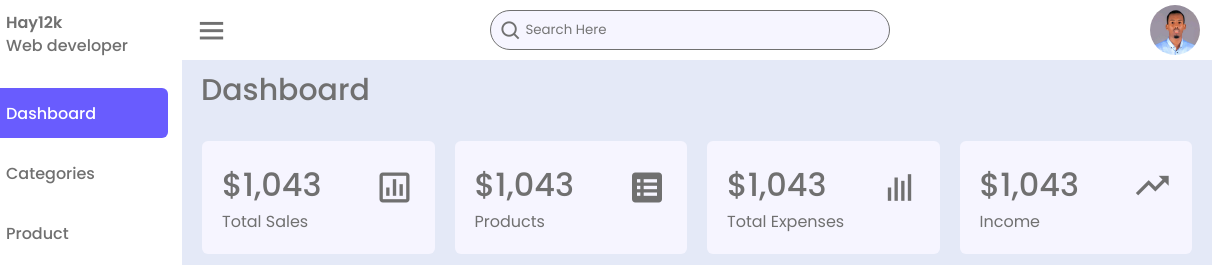
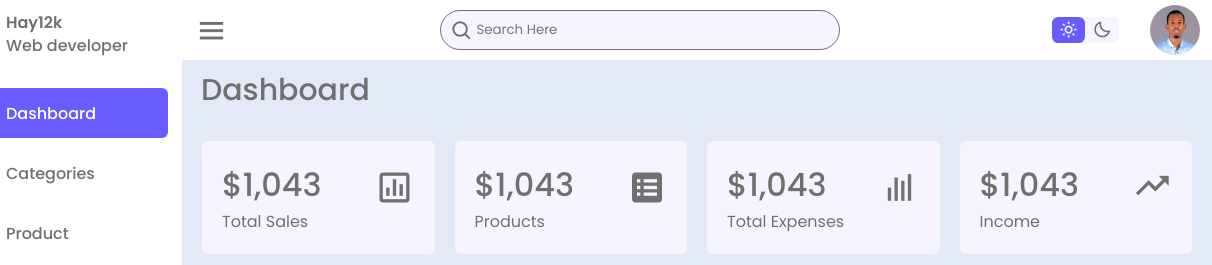
Before and after one commit to hay12k/dashboard, a plain HTML site: page index.html in a window 1280 px wide. Shown: the top 265 px of the page, 68-1280 px from the left. Drawn offline with nearby package versions, Linux system fonts and the light colour scheme.

Commit message:
modified:   assets/css/style.css 	modified:   assets/js/script.js 	modified:   index.html

```diff
--- a/assets/css/style.css
+++ b/assets/css/style.css
@@ -23,7 +23,7 @@
 body.dark{
     --body-color: #18191a;
     --sidebar-color: #242526;
-    --primary-color: #3a3b3c;
+    --primary-color: #695cfe;
     --primary-color-light: #3a383c;
     --toggle-color: #fff;
     --text-color: #ccc;
@@ -350,6 +350,35 @@ body.dark .switch::before{
     top: 2px;
     color: var(--text-color);
 }
+.main .left{
+    display: flex;
+    align-items: center;
+    gap: 31px;
+}
+.left .theme-Toggler{
+    background: var(--primary-color-light);
+    display: flex;
+    justify-content: space-between;
+    align-items: center;
+    height: 1.6rem;
+    width: 4.2rem;
+    cursor: pointer;
+    border-radius: 0.4rem;
+}
+.left .theme-Toggler span{
+    font-size: 1.2rem;
+    color: var(--text-color);
+    width: 50%;
+    height: 100%;
+    display: flex;
+    align-items: center;
+    justify-content: center;
+}
+.left .theme-Toggler span.active{
+    background: var(--primary-color);
+    color: var(--primary-color-light);
+    border-radius: 0.4rem;
+}
 .main .user{
     position: relative;
     min-width: 50px;
--- a/assets/js/script.js
+++ b/assets/js/script.js
@@ -1,22 +1,24 @@
-const body = document.querySelector("body"),
+const body = document.querySelector("body")
       // sidebar = body.querySelector(".sidebar"),
       // toggle = body.querySelector(".toggle"),
       // searchBtn = body.querySelector(".search-box"),
       // modeSwitch = body.querySelector(".toggle-switch"),
-      modeText = body.querySelector(".mode-text");
+      // modeText = body.querySelector(".mode-text");
 
-      modeSwitch.addEventListener("click", () =>{
-        body.classList.toggle("dark");
-        if(body.classList.contains("dark")){
-          modeText.innerText = "Light Mode"
-        }else{
-          modeText.innerText = "Dark Mode"
-        }
-      });
-
-      // toggle.addEventListener("click", () =>{
-      //   sidebar.classList.toggle("close");
+      // modeSwitch.addEventListener("click", () =>{
+      //   body.classList.toggle("dark");
+      //   if(body.classList.contains("dark")){
+      //     modeText.innerText = "Light Mode"
+      //   }else{
+      //     modeText.innerText = "Dark Mode"
+      //   }
       // });
+      const themeToggler = document.querySelector(".theme-Toggler");
+      themeToggler.addEventListener('click', () => {
+        document.body.classList.toggle('dark');
+        themeToggler.querySelector('span:nth-child(1)').classList.toggle('active');
+        themeToggler.querySelector('span:nth-child(2)').classList.toggle('active');
+      })
 
       function toggleMenu(){
         let toggle = body.querySelector(".toggle");
--- a/index.html
+++ b/index.html
@@ -87,16 +87,6 @@
                         <span class="text nav-text">Logout</span>
                     </a>
                 </li>
-                <!-- <li class="mode">
-                    <div class="moon-sun">
-                        <i class='bx bx-moon icon moon'></i>
-                        <i class='bx bx-sun icon sun'></i>
-                    </div>
-                    <span class="mode-text text">Dark Mode</span>
-                    <div class="toggle-switch">
-                        <span class="switch"></span>
-                    </div>
-                </li> -->
             </div>
         </div>
     </nav>
@@ -110,8 +100,14 @@
                     <i class='bx bx-search'></i>
                 </label>
             </div>
-            <div class="user">
-                <img src="./assets/images/pro.jpeg" alt="">
+            <div class="left">
+                <div class="theme-Toggler">
+                    <span class="bx bx-sun icon sun active"></span>
+                    <span class="bx bx-moon icon moon"></span>
+                </div>
+                <div class="user">
+                    <img src="./assets/images/pro.jpeg" alt="">
+                </div>
             </div>
         </div>
         <div class="title-main">
```
